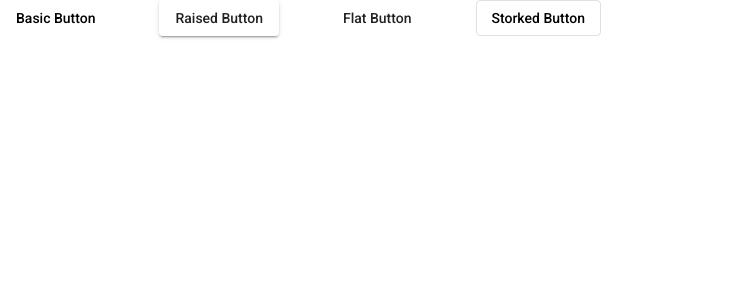
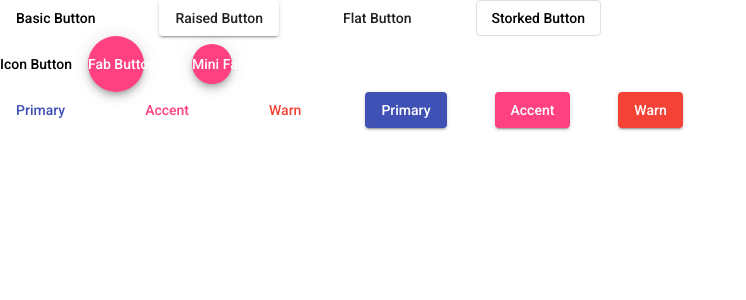
Before and after one commit to markpackham/angular_material_learn, an Angular app: page / in a window 1280 px wide. Shown: the top 300 px of the page, without its empty margins (0-746 px from the left). Built offline with nearby package versions, Linux system fonts and the light colour scheme.

Commit message:
demo material colors
https://youtu.be/N_KxVoq2HyM?t=279

```diff
--- a/src/app/app.component.html
+++ b/src/app/app.component.html
@@ -4,3 +4,19 @@
   <button mat-flat-button>Flat Button</button>
   <button mat-stroked-button>Storked Button</button>
 </div>
+
+<div>
+  <!-- (icon is a Circular button with a transparent background, meant to contain an icon) -->
+  <button mat-icon-button>Icon Button</button>
+  <button mat-fab>Fab Button</button>
+  <button mat-mini-fab>Mini Fab Button</button>
+</div>
+
+<div>
+  <button color="primary" mat-button>Primary</button>
+  <button color="accent" mat-button>Accent</button>
+  <button color="warn" mat-button>Warn</button>
+  <button color="primary" mat-raised-button>Primary</button>
+  <button color="accent" mat-raised-button>Accent</button>
+  <button color="warn" mat-raised-button>Warn</button>
+</div>
```
